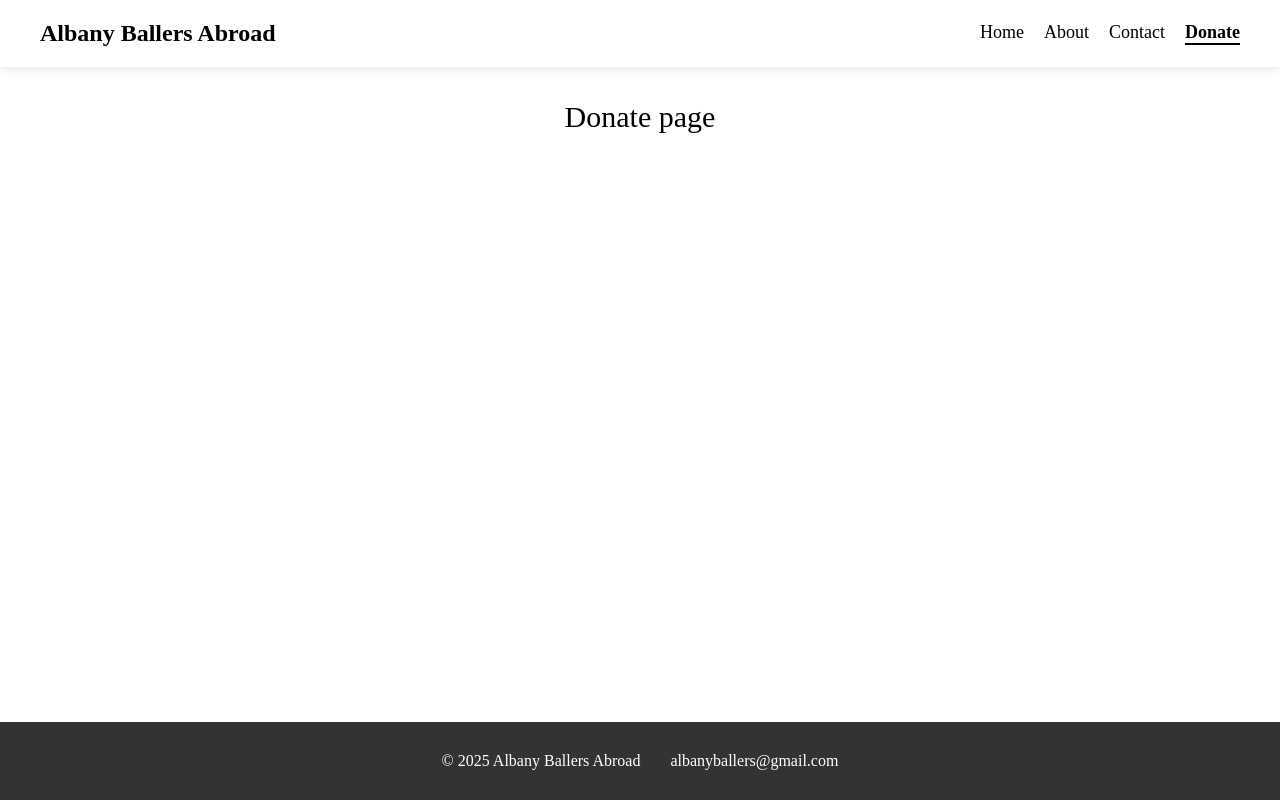
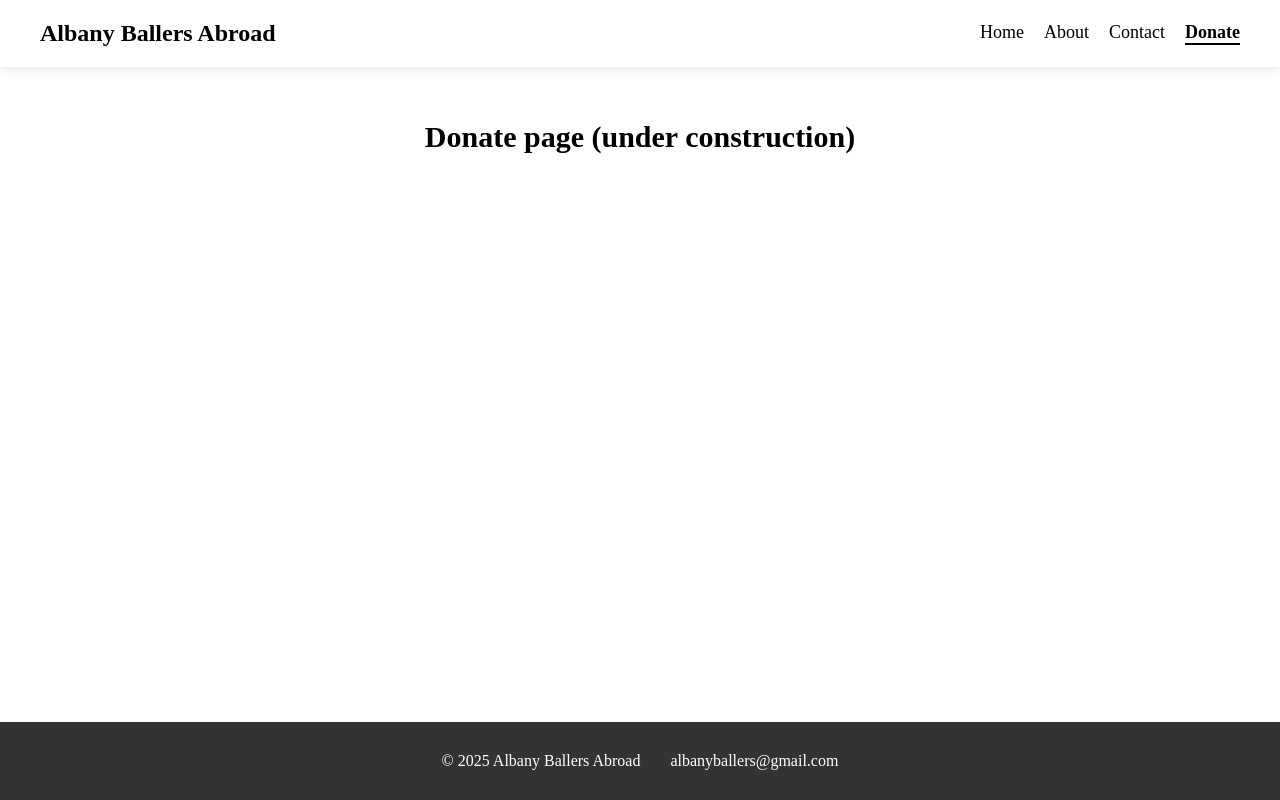
Before and after one commit to AltayHodo/albany-ballers-abroad, a React (Vite) app: page /donate in a window 1280 px wide. Built offline with nearby package versions, Linux system fonts and the light colour scheme.

Commit message:
clean up donate page

```diff
--- a/src/pages/Donate.jsx
+++ b/src/pages/Donate.jsx
@@ -1,5 +1,9 @@
 import styles from '../styles/Donate.module.css';
 
 export default function Donate() {
-  return <div className={styles.donate}>Donate page</div>;
+  return (
+    <div className={styles.donate}>
+      <h2>Donate page (under construction)</h2>
+    </div>
+  );
 }
--- a/src/styles/Donate.module.css
+++ b/src/styles/Donate.module.css
@@ -5,3 +5,8 @@
   font-size: 30px;
   height: 100%;
 }
+
+h2{
+  font-size: 30px;
+  padding: 20px;
+}
```
